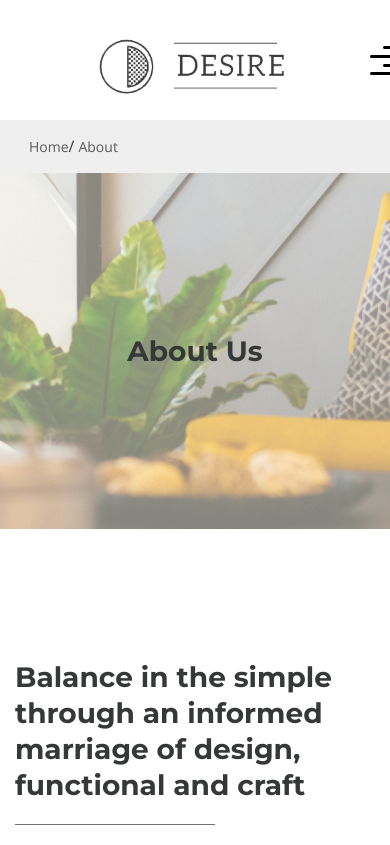
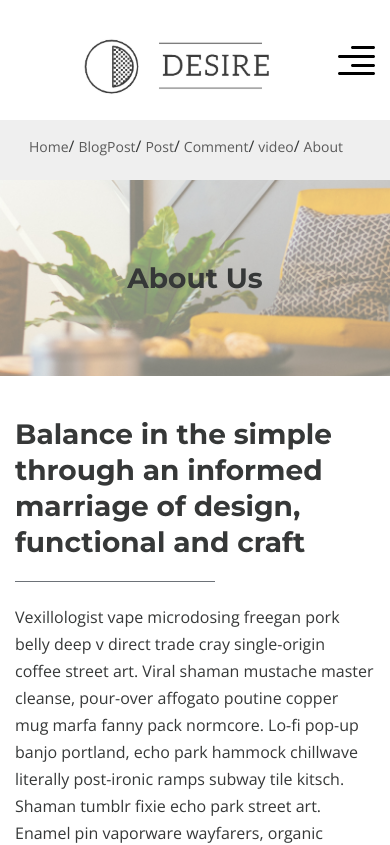
Before and after one commit to werwarmort/furniture-react-ts, a React (Create React App) app: page /about in a window 390 px wide. Shown: the top 845 px of the page. Built offline with nearby package versions, Linux system fonts and the light colour scheme.

Commit message:
forced commit

```diff
--- a/src/components/horizontalChart/horizontalChart.jsx
+++ b/src/components/horizontalChart/horizontalChart.jsx
@@ -1,9 +1,31 @@
+import { useEffect, useRef, useState } from "react";
 import "./styles.scss";
 
 const HorizontalChart = () => {
   function findSize(progress) {
-    return Math.floor(823 * (progress / 100));
+    return Math.floor(currentWidth * (progress / 100));
   }
+
+  // отслеживаем изменение размеров карусели, привязка к .window
+  const ref = useRef();
+
+  const [currentWidth, setCurrentWidth] = useState(0);
+  // const [pageWidth, setPageWidth] = useState(0);
+  console.log("page Width width is ", currentWidth);
+
+  const observer = useRef(
+    new ResizeObserver((entries) => {
+      const { width } = entries[0].contentRect;
+      setCurrentWidth(width);
+      // console.log("current width: ", width);
+    })
+  );
+
+  useEffect(() => {
+    observer.current.observe(ref.current);
+  }, [ref, observer]);
+  // ==============
+
   const progressFirst = 80;
   const progressSecond = 70;
   const progressThird = 75;
@@ -42,7 +64,7 @@ const HorizontalChart = () => {
                 {styles[style].progress}%
               </div>
             </div>
-            <div className="chart__totalLine">
+            <div className="chart__totalLine" ref={ref}>
               <div
                 className="chart__progress"
                 style={{ minWidth: `${styles[style].size}px` }}
--- a/src/pages/about.tsx
+++ b/src/pages/about.tsx
@@ -24,6 +24,27 @@ const AboutPage = () => {
                   Home
                 </Link>
               </li>
+              <li className="breadcrumbs__item">
+                <Link className="breadcrumbs__link" to="/">
+                  BlogPost
+                </Link>
+              </li>
+              <li className="breadcrumbs__item">
+                <Link className="breadcrumbs__link" to="/">
+                  Post
+                </Link>
+              </li>
+              <li className="breadcrumbs__item">
+                <Link className="breadcrumbs__link" to="/">
+                  Comment
+                </Link>
+              </li>
+              <li className="breadcrumbs__item">
+                <Link className="breadcrumbs__link" to="/">
+                  video
+                </Link>
+              </li>
+
               <li className="breadcrumbs__item">
                 <p className="breadcrumbs__link">About</p>
               </li>
--- a/src/scss/_media.scss
+++ b/src/scss/_media.scss
@@ -1,3 +1,9 @@
+@media (max-width: 1366px) {
+  .inspiration__item::before {
+    display: none;
+  }
+}
+
 @media (max-width: 1366px) {
   // ====== furniture new collection
   .collection {
@@ -76,6 +82,24 @@
 }
 
 @media (max-width: 860px) {
+  // == горизонтальный график
+  // .chart__totalLine {
+  //   margin-bottom: 70px;
+  //   width: 700px;
+  // }
+  // ===================
+
+  .about {
+    &__prev {
+      padding: 80px 0;
+    }
+    &__text {
+      padding-left: 0;
+    }
+    &__content {
+      padding: 40px 0;
+    }
+  }
   .footer {
     &__inner {
       flex-wrap: wrap;
@@ -367,6 +391,18 @@
 }
 
 @media (max-width: 395px) {
+  // ===== лого + меню
+  .logo {
+    margin: 0 auto;
+    min-width: 254px;
+    height: 100px;
+  }
+  .smallDeviceWidth {
+    padding-left: 0px !important;
+  }
+  // =================
+
+  // ====== breadcrums
   .top__slider-title {
     padding-right: 316px !important;
     padding-top: 0px;
--- a/src/scss/style.scss
+++ b/src/scss/style.scss
@@ -261,8 +261,10 @@
 }
 
 .breadcrumbs {
+  overflow-x: scroll;
   background: rgba(#dfdfdf, 0.5);
   padding: 13px 14px;
+  height: 60px;
   &__list {
     display: flex;
   }
@@ -649,6 +651,9 @@
       left: -471px;
       top: -155px;
     }
+  }
+  &__content {
+    min-width: 825px;
   }
 }
 
```
